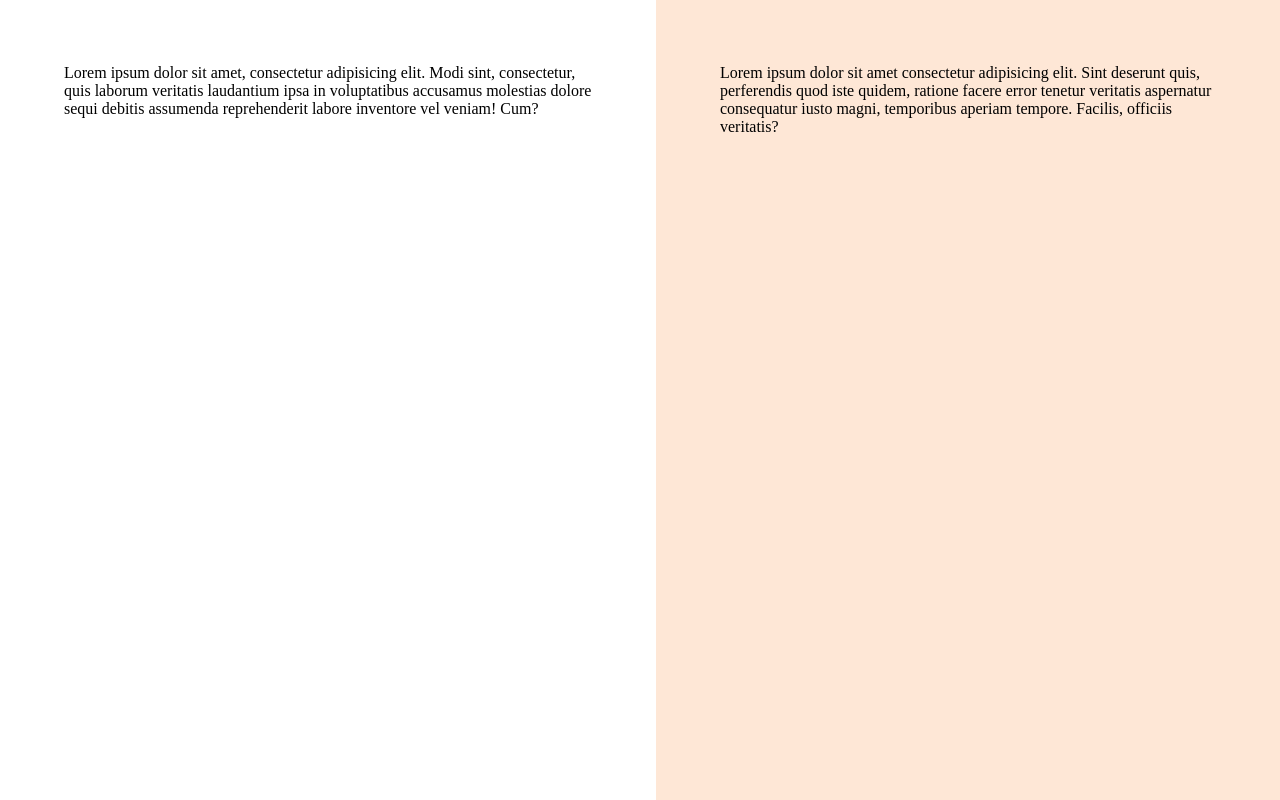
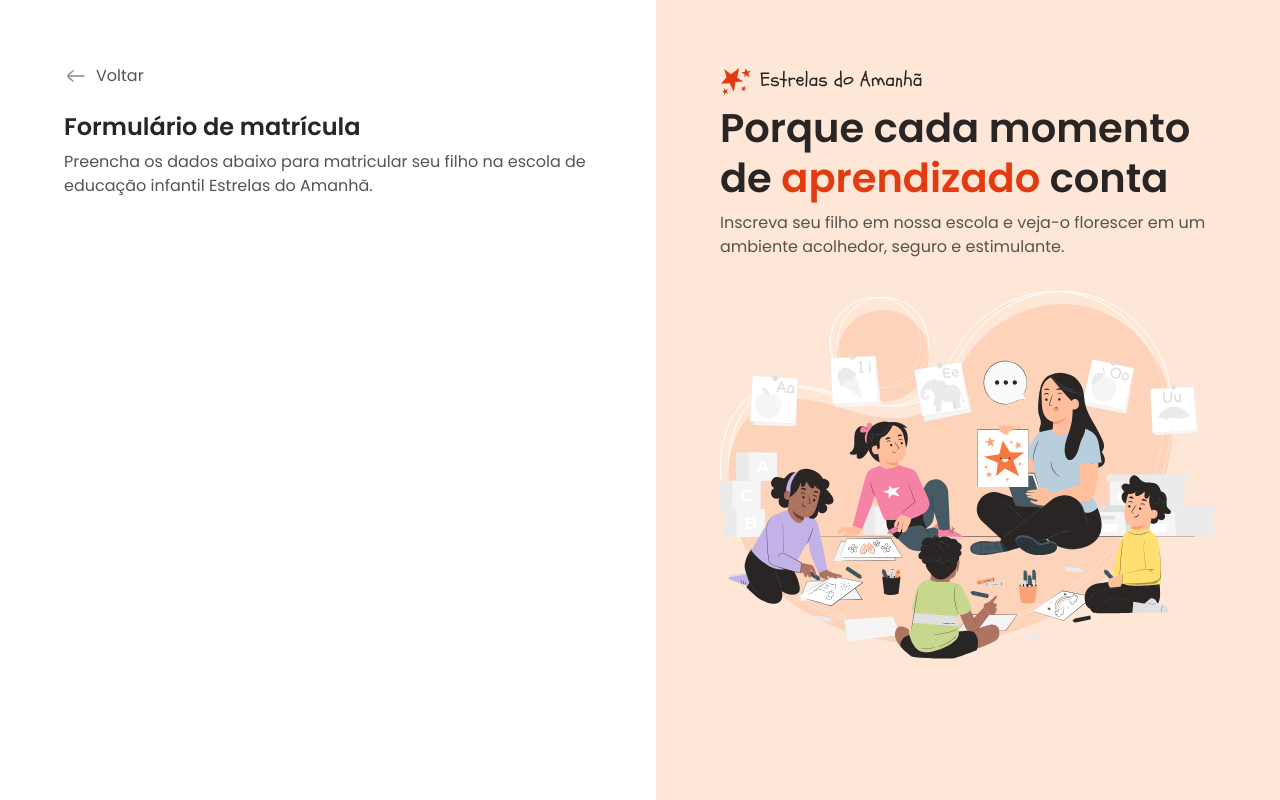
Before and after one commit to luigii07/PROJETO-FORMULARIO-DE-MATRICULA, a plain HTML site: page index.html in a window 1280 px wide. Drawn offline with Linux system fonts and the light colour scheme.

Commit message:
Conteúdo aside e conteúdo inicial do main

```diff
--- a/index.html
+++ b/index.html
@@ -14,13 +14,35 @@
     <div id="app">
         <main>
             <div class="main-container">
-                Lorem ipsum dolor sit amet, consectetur adipisicing elit. Modi sint, consectetur, quis laborum veritatis laudantium ipsa in voluptatibus accusamus molestias dolore sequi debitis assumenda reprehenderit labore inventore vel veniam! Cum?
+                <div class="back">
+                    <img src="assets/icons/arrow-left-02.svg" alt="Ícone de voltar">
+                    <span>Voltar</span>
+                </div>
+
+                <h1>Formulário de matrícula</h1>
+                <p>
+                    Preencha os dados abaixo para matricular seu filho na escola de educação infantil Estrelas do Amanhã.
+                </p>
             </div>
         </main>
 
         <aside>
             <div class="aside-container">
-                Lorem ipsum dolor sit amet consectetur adipisicing elit. Sint deserunt quis, perferendis quod iste quidem, ratione facere error tenetur veritatis aspernatur consequatur iusto magni, temporibus aperiam tempore. Facilis, officiis veritatis?
+                <header>
+                    <img src="assets/logo.svg" alt="Logo Estrelas do Amanhã">
+                    <h2>
+                        Porque cada momento de
+                        <span>
+                            aprendizado
+                        </span>
+                        conta
+                    </h2>
+                    <p>
+                        Inscreva seu filho em nossa escola e veja-o florescer em um ambiente acolhedor, seguro e estimulante.
+                    </p>
+                </header>
+
+                <img src="assets/Illustration.svg" alt="Ilustração de uma professora com crianças prestando atenção">
             </div>
         </aside>
     </div>
--- a/styles/global.css
+++ b/styles/global.css
@@ -7,7 +7,7 @@
 :root {
     --font-family: 'Poppins', sans-serif;
     --text: 400 1rem/1.5 var(--font-family);
-    --text: 400 0.875rem/1.4 var(--font-family);
+    --text-sm: 400 0.875rem/1.4 var(--font-family);
 
     --text-primary: #292524;
     --text-secondary: #57534E;
@@ -24,4 +24,16 @@
 
 body {
     overflow: hidden;
+
+    font: var(--text);
+    color: var(--text-secondary);
 }
+
+h1, h2 {
+    color: var(--text-primary);
+}
+
+img {
+    max-width: 100%;
+    height: auto;
+}
--- a/styles/layout.css
+++ b/styles/layout.css
@@ -14,6 +14,18 @@ main {
         max-width: 33rem;
         margin-left: auto;
     }
+
+    & .back {
+        display: flex;
+        align-items: center;
+        gap: .5rem;
+        margin-bottom: 1.5rem;
+    }
+
+    & h1 {
+        font: 600 1.5rem/1.25 var(--font-family);
+        margin-bottom: .5rem;
+    }
 }
 
 aside {
@@ -22,5 +34,17 @@ aside {
 
     & .aside-container {
         max-width: 31rem;
+
+        & > img {
+            margin-top: 2rem;
+        }
+    }
+
+    & h2 {
+        font: 600 2.5rem/1.25 var(--font-family);
+        margin-bottom: .5rem;
+        & span {
+            color: var(--text-highlight);
+        }
     }
 }
```
